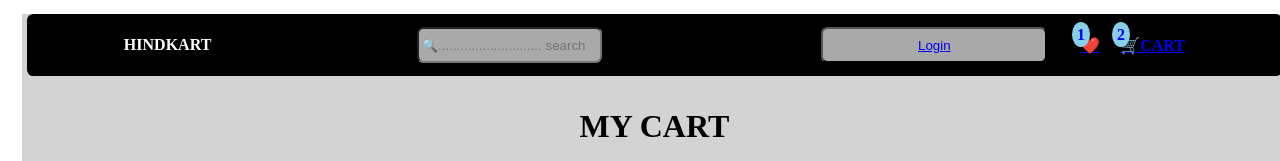
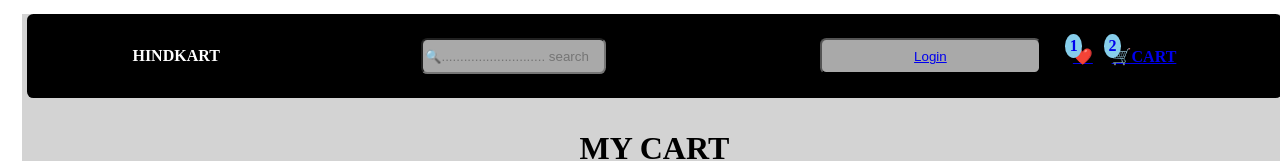
Before and after one commit to bipin7yadav/macro-project, a plain HTML site: page cart page/cart.html in a window 1280 px wide. Shown: the top 161 px of the page. Drawn offline with Linux system fonts and the light colour scheme.

Commit message:
Update cart.css

```diff
--- a/cart page/cart.css
+++ b/cart page/cart.css
@@ -19,6 +19,7 @@
     justify-content: space-around;
     background-color: var(--black-color);
     margin: .3rem;
+    padding:.7rem;
     color: var(--white-color);
     border-radius: .4rem;
 }
```
